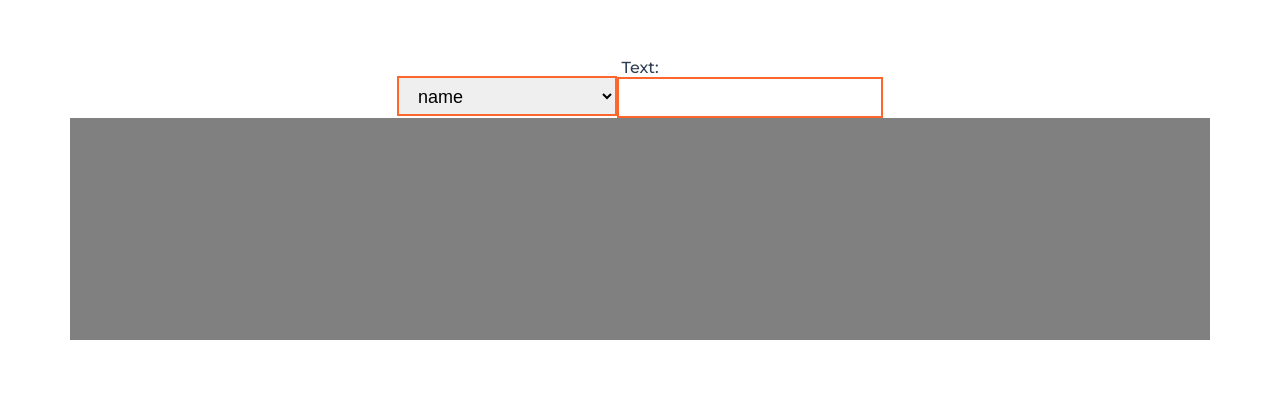
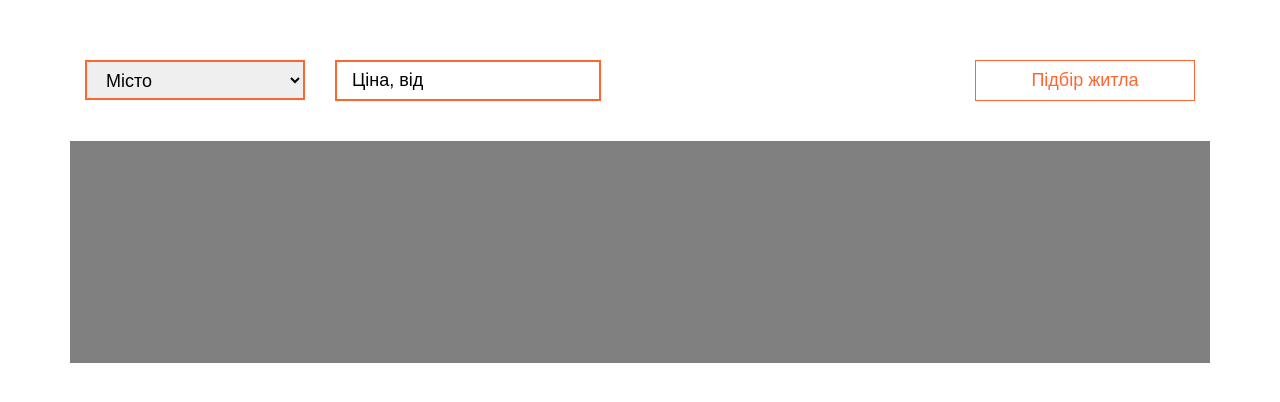
Before and after one commit to Naira21/gohome-apartments, a Vue app: page / in a window 1280 px wide. Shown: the top 402 px of the page. Built offline with nearby package versions, Linux system fonts and the light colour scheme.

Commit message:
managed input with select options

```diff
--- a/src/App.vue
+++ b/src/App.vue
@@ -1,8 +1,9 @@
 <template>
-  <div :id="$style.app">
-    <h2>Text: {{ text }}</h2>
-    <CustomSelect :items="['name', 'label', 'salary']" />
-    <CustomInput class="check-style" v-model="text" />
+  <div id="app">
+    <h2>{{ text }}</h2>
+    <Container>
+      <ApartmentFilterForm @submit="logger" class="apartments-filter" />
+    </Container>
     <ApartmentsList :items="apartments">
       <template v-slot:apartment="{ apartment }">
         <ApartmentsItem
@@ -11,7 +12,6 @@
           :price="apartment.price"
           :descr="apartment.descr"
           style="background: grey"
-          @click="handleClick"
         />
         <!-- :imgUrl="apartment.imgUrl" -->
       </template>
@@ -23,16 +23,15 @@
 import { ref } from "vue";
 import ApartmentsItem from "./components/apartment/ApartmentsItem.vue";
 import ApartmentsList from "./components/apartment/ApartmentsList.vue";
-import CustomInput from "./components/shared/CustomInput.vue";
-import CustomSelect from "./components/shared/CustomSelect.vue";
-
+import ApartmentFilterForm from "./components/apartment/ApartmentFilterForm.vue";
+import Container from "./components/shared/Container.vue";
 export default {
   name: "App",
   components: {
     ApartmentsList,
     ApartmentsItem,
-    CustomInput,
-    CustomSelect,
+    ApartmentFilterForm,
+    Container,
   },
   setup() {
     // const apartments = [];
@@ -81,8 +80,8 @@ export default {
       email: "Tracey.Morar86@hotmail.com",
     });
 
-    function handleClick() {
-      console.log("handleClock");
+    function logger(value) {
+      console.log(value, "from value");
     }
     function onInput() {
       console.log("onInput in App");
@@ -91,7 +90,7 @@ export default {
       text,
       owner,
       apartments,
-      handleClick,
+      logger,
 
       onInput,
     };
@@ -99,7 +98,7 @@ export default {
 };
 </script>
 
-<style module>
+<style lang='scss' scoped >
 #app {
   font-family: Montserrat, Helvetica, Arial, sans-serif;
   -webkit-font-smoothing: antialiased;
@@ -109,8 +108,7 @@ export default {
   margin-top: 60px;
 }
 
-.check-style {
-  background: red;
-  font-weight: bold;
+.apartments-filter {
+  margin-bottom: 40px;
 }
 </style>
--- a/src/components/apartment/ApartmentFilterForm.vue
+++ b/src/components/apartment/ApartmentFilterForm.vue
@@ -1,16 +1,16 @@
 <template>
-  <form action="">
-    <CustomSelect />
-    <CustomInput />
-    <SubmitButton />
+  <form @submit.prevent="handleSubmit" class="form">
+    <CustomSelect :items="cities" v-model="city" class="form__select" />
+    <CustomInput v-model="price" placeholder="Ціна, від" />
+    <SubmitButton class="form__submit" type="submit">Підбір житла</SubmitButton>
   </form>
 </template>
 
 <script>
-import { computed } from "@vue/runtime-core";
+import { computed, ref } from "@vue/runtime-core";
 import CustomInput from "../shared/CustomInput.vue";
 import CustomSelect from "../shared/CustomSelect.vue";
-import SubmitButton from "../shared/Button";
+import SubmitButton from "../shared/Button.vue";
 
 export default {
   name: "ApartmentFilterForm",
@@ -19,9 +19,19 @@ export default {
     CustomSelect,
     SubmitButton,
   },
-  emits: ["update:modelValue"],
+  emits: ["update:modelValue", "submit"],
   inheritAttrs: true,
   setup(props, { attrs, emit }) {
+    const price = ref("");
+    const city = ref("");
+    const cities = computed(() => {
+      return [
+        { value: "", label: "Місто", selected: true },
+        "Kiyv",
+        "Dnipro",
+        "Mykolaiv",
+      ];
+    });
     const listeners = computed(() => {
       return {
         ...attrs,
@@ -32,7 +42,10 @@ export default {
         },
       };
     });
-    return { listeners };
+    const handleSubmit = () => {
+      emit("submit", { city: city.value, price: price.value });
+    };
+    return { price, city, cities, listeners, handleSubmit };
   },
 };
 </script>
@@ -47,4 +60,15 @@ export default {
   line-height: inherit;
   padding: 8px 15px;
 }
+
+.form {
+  display: flex;
+
+  &__select {
+    margin-right: 30px;
+  }
+  &__submit {
+    margin-left: auto;
+  }
+}
 </style>
--- a/src/components/apartment/ApartmentsItem.vue
+++ b/src/components/apartment/ApartmentsItem.vue
@@ -54,6 +54,7 @@ export default {
   width: 33.333%;
   padding: 0 15px;
   margin-bottom: 30px;
+
   &__inner {
     position: relative;
   }
--- a/src/components/apartment/ApartmentsList.vue
+++ b/src/components/apartment/ApartmentsList.vue
@@ -46,6 +46,7 @@ export default {
   flex-wrap: wrap;
   margin-left: -15px;
   margin-right: -15px;
+
   &__item {
     margin-bottom: 30px;
   }
--- a/src/components/shared/CustomInput.vue
+++ b/src/components/shared/CustomInput.vue
@@ -29,10 +29,15 @@ export default {
 @import "../../assets/scss/variables";
 .custom-input {
   min-height: 40px;
+  min-width: 220px;
   border: 2px solid $main-color;
   font-size: 18px;
   outline: none;
   line-height: inherit;
   padding: 8px 15px;
+
+  &::placeholder {
+    color: inherit;
+  }
 }
 </style>
--- a/src/components/shared/CustomSelect.vue
+++ b/src/components/shared/CustomSelect.vue
@@ -57,5 +57,6 @@ export default {
   padding: 8px 15px;
   cursor: pointer;
   display: inline-block;
+  min-width: 220px;
 }
 </style>
```
Also changed, not shown: src/components/shared/Button.vue (renamed from src/components/Button.vue).
